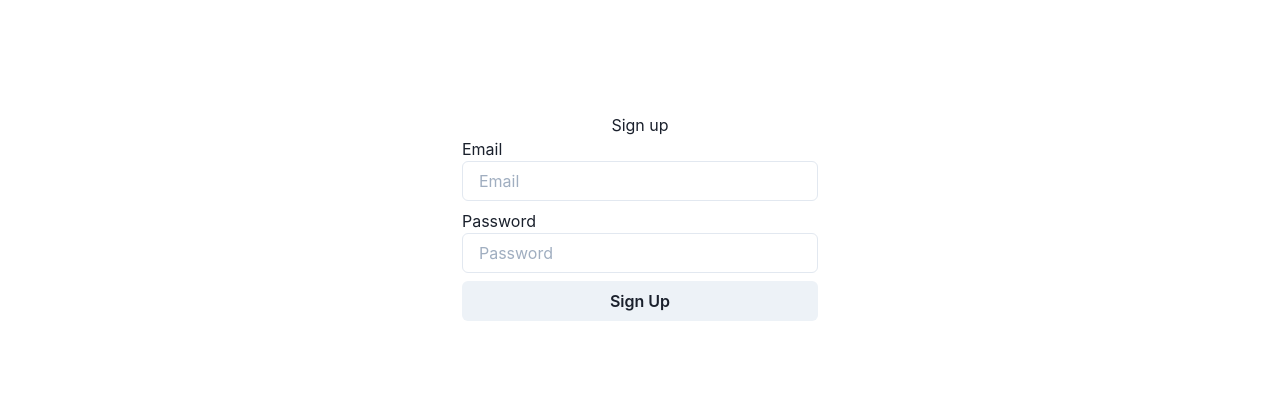
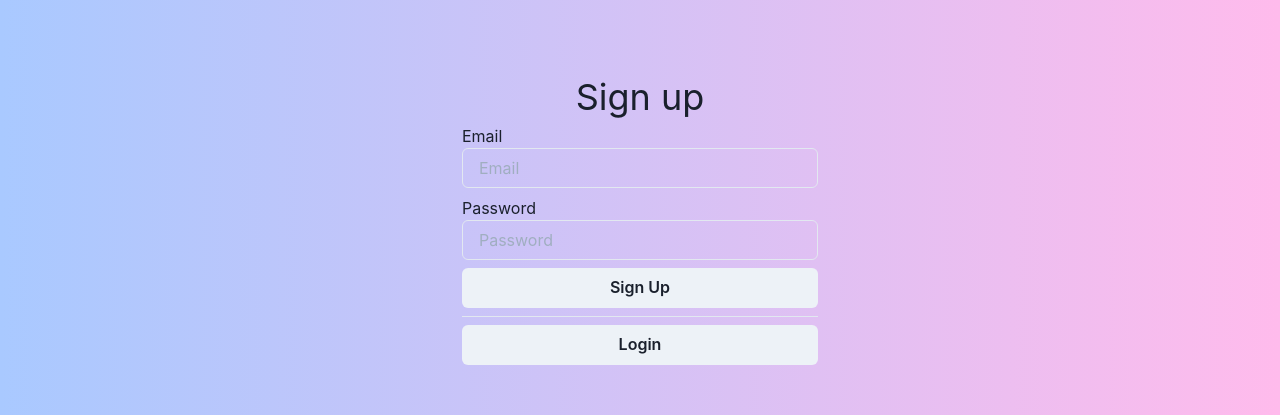
Before and after one commit to bakhosRachwan/the-wallet-manager, a React (Create React App) app: page /signup in a window 1280 px wide. Shown: the part 218-633 px from the top of the page. Built offline with nearby package versions, Linux system fonts and the light colour scheme; no server answers.

Commit message:
Style: add style

```diff
--- a/src/App.js
+++ b/src/App.js
@@ -12,7 +12,7 @@ function App() {
   return (
     <AuthProvider>
       <Router>
-        <Box className="App" width="100%" height="100vh" p="8">
+        <Box className="App" width="100%" height="100vh" p="8" bgGradient="linear(to-r, #A9C9FF, #FFBBEC)">
         <Navbar />
         <Route exact path="/signup" component={ SignUp } />
         <Route exact path="/login" component={ Login } />
--- a/src/pages/Login.js
+++ b/src/pages/Login.js
@@ -16,6 +16,7 @@ const Login = ({ history }) => {
         history.push("/");
       } catch (error) {
         alert(error);
+        history.push("/signup");
       }
     },
     [history]
@@ -29,7 +30,7 @@ const Login = ({ history }) => {
 
   return (
     <Box h="90%" p="2" display="flex" flexDirection="column" alignItems="center" justifyContent="center">
-      <Text>Log in</Text>
+      <Text fontSize={{sm:"4xl", md: "4xl"}}>Log in</Text>
       <form onSubmit={handleLogin}>
       <Stack spacing={2}>
         <Text>
--- a/src/pages/SignUp.js
+++ b/src/pages/SignUp.js
@@ -19,8 +19,8 @@ const SignUp = ({ history }) => {
   }, [history]);
 
   return (
-    <Box h="90%" p="2" display="flex" flexDirection="column" alignItems="center" justifyContent="center">
-      <Text>Sign up</Text>
+    <Box h="90%" p="2" display="flex" flexDirection="column" alignItems="center" justifyContent="center" >
+      <Text fontSize={{sm:"4xl", md: "4xl"}}>Sign up</Text>
       <form onSubmit={handleSignUp}>
         <Stack>
             <Text>
@@ -32,6 +32,8 @@ const SignUp = ({ history }) => {
             <Input name="password" type="password" placeholder="Password" />
             </Text>
             <Button type="submit">Sign Up</Button>
+            <hr />
+            <Button onClick={()=> history.push("/login")}>Login</Button>
         </Stack>
       </form>
     </Box>
```
